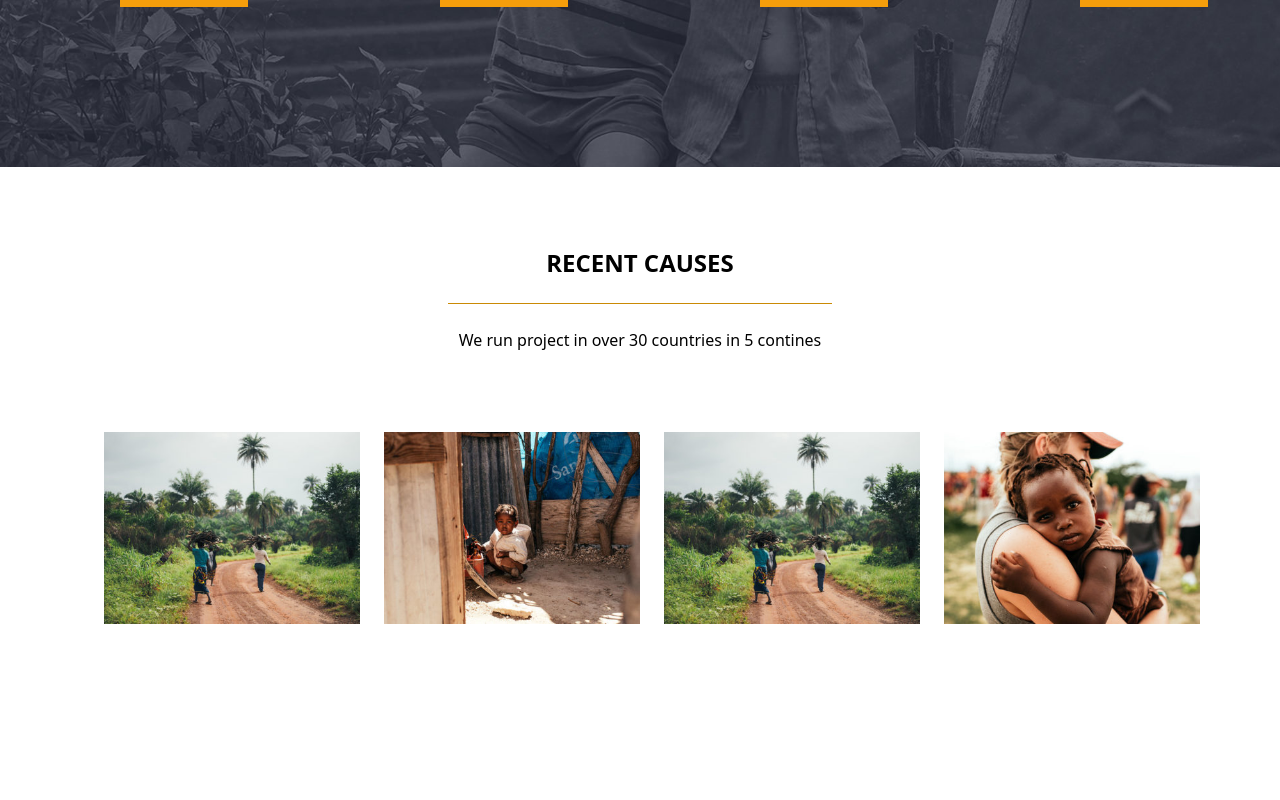
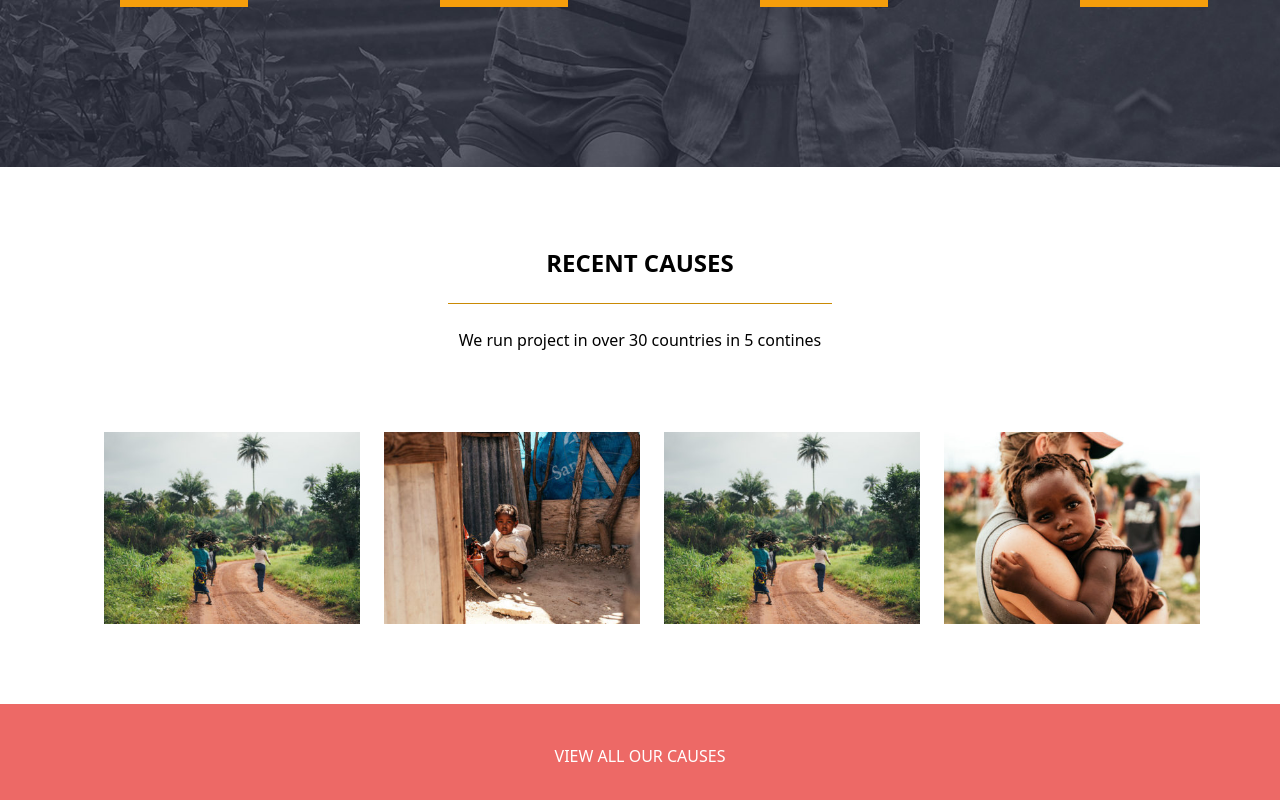
Before and after one commit to gabrielebaglioni/proj-html-vuejs, a Vue app: page / in a window 1280 px wide. Shown: the part 1829-2629 px from the top of the page. Before the commit the page ends 2533 px from the top, so only its background shows below. Built offline with nearby package versions, Linux system fonts and the light colour scheme.

Commit message:
Separator Done

```diff
--- a/src/components/Blocks/BaseMain.vue
+++ b/src/components/Blocks/BaseMain.vue
@@ -3,6 +3,7 @@
      <Section1MainVue/>
      <Section2MainVue/>
      <Section3MainVue/>
+     <SeparatorMainVue/>
   </main>
 </template>
 
@@ -10,11 +11,14 @@
 import Section1MainVue from '../Commons/MainCommons/Section1Main.vue';
 import Section2MainVue from '../Commons/MainCommons/Section2Main.vue';
 import Section3MainVue from '../Commons/MainCommons/Section3Main.vue';
+import SeparatorMainVue from '../Commons/MainCommons/SeparatorMain.vue';
+
+
 
 
 export default {
     name: "BaseMain",
-    components: { Section1MainVue, Section2MainVue, Section3MainVue }
+    components: { Section1MainVue, Section2MainVue, Section3MainVue, SeparatorMainVue }
 }
 </script>
 
--- /dev/null
+++ b/src/components/Commons/MainCommons/SeparatorMain.vue
@@ -0,0 +1,17 @@
+<template>
+  <div class="w-full text-center py-10 background text-white font-light">
+   <h4>VIEW ALL OUR CAUSES</h4>
+  </div>
+</template>
+
+<script>
+export default {
+ name:'SeparatorMain'
+}
+</script>
+
+<style lang="scss" scoped>
+ .background{
+  background-color: #ED6966;
+ }
+</style>
```
